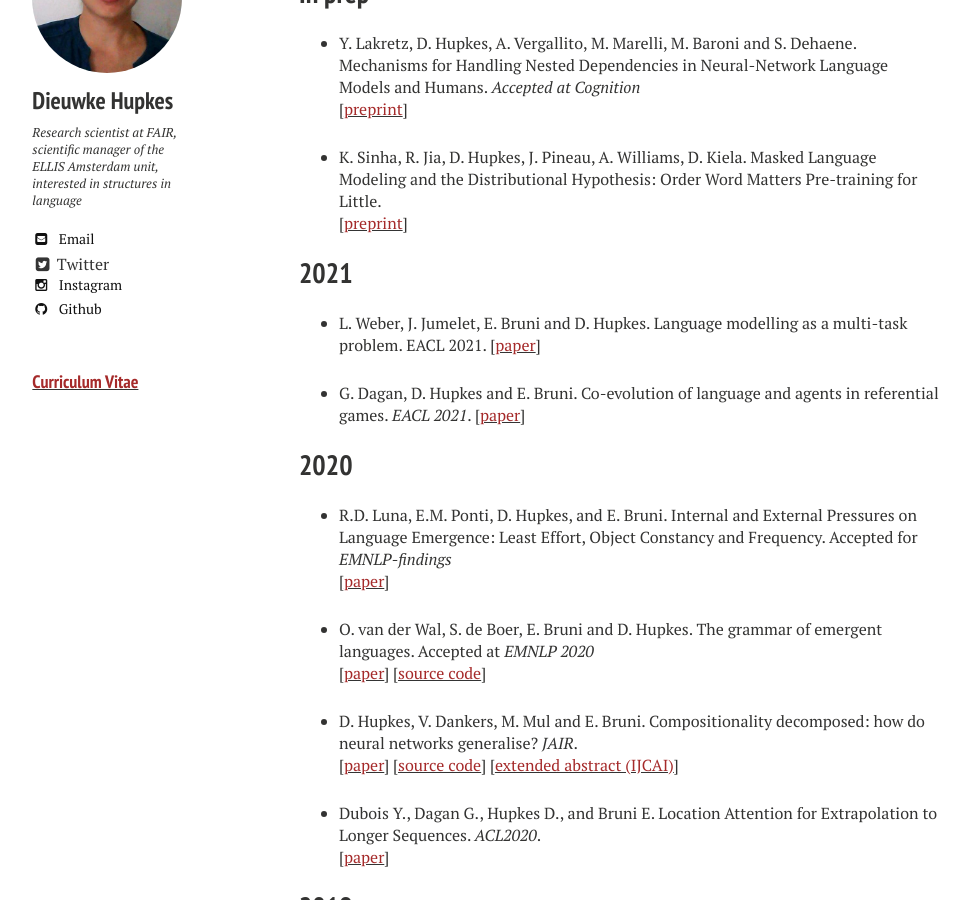
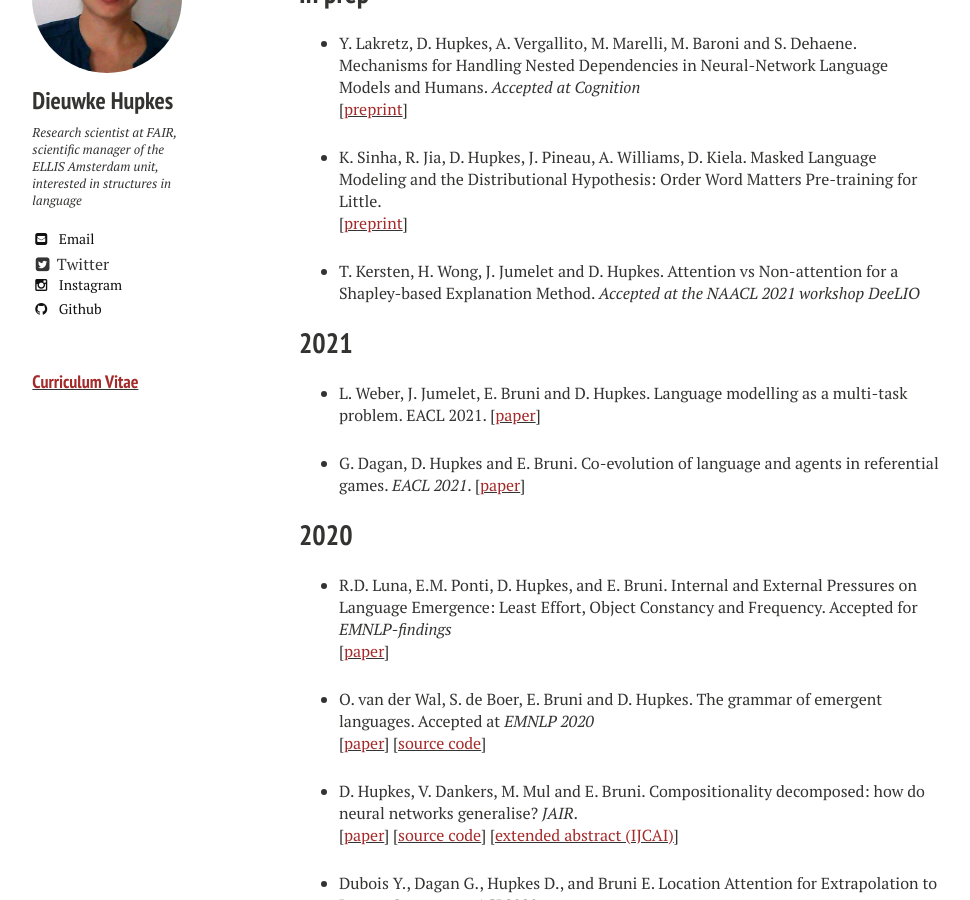
Before and after one commit to dieuwkehupkes/dieuwkehupkes.github.io, a Jekyll site: the page built from publications.md, in a window 1280 px wide and 900 px high, scrolled down 1201 px. Shown: the whole window, without its empty margins (21-991 px from the left). Built offline with Jekyll 4.4.1, drawn with Linux system fonts in a browser that asks for light colours; nearby versions of some CDN libraries.

Commit message:
Add Tom paper

```diff
--- a/publications.md
+++ b/publications.md
@@ -19,6 +19,8 @@ You can also find me on <a href="https://scholar.google.com/citations?user=tAtSM
 
 * K. Sinha, R. Jia, D. Hupkes, J. Pineau, A. Williams, D. Kiela. Masked Language Modeling and the Distributional Hypothesis: Order Word Matters Pre-training for Little.\\
 \[[<font color="brown">preprint</font>](https://arxiv.org/pdf/2104.06644.pdf){:target="blank"}\]
+
+* T. Kersten, H. Wong, J. Jumelet and D. Hupkes. Attention vs Non-attention for a Shapley-based Explanation Method. *Accepted at the NAACL 2021 workshop DeeLIO*
 
 ## 2021
 
```
